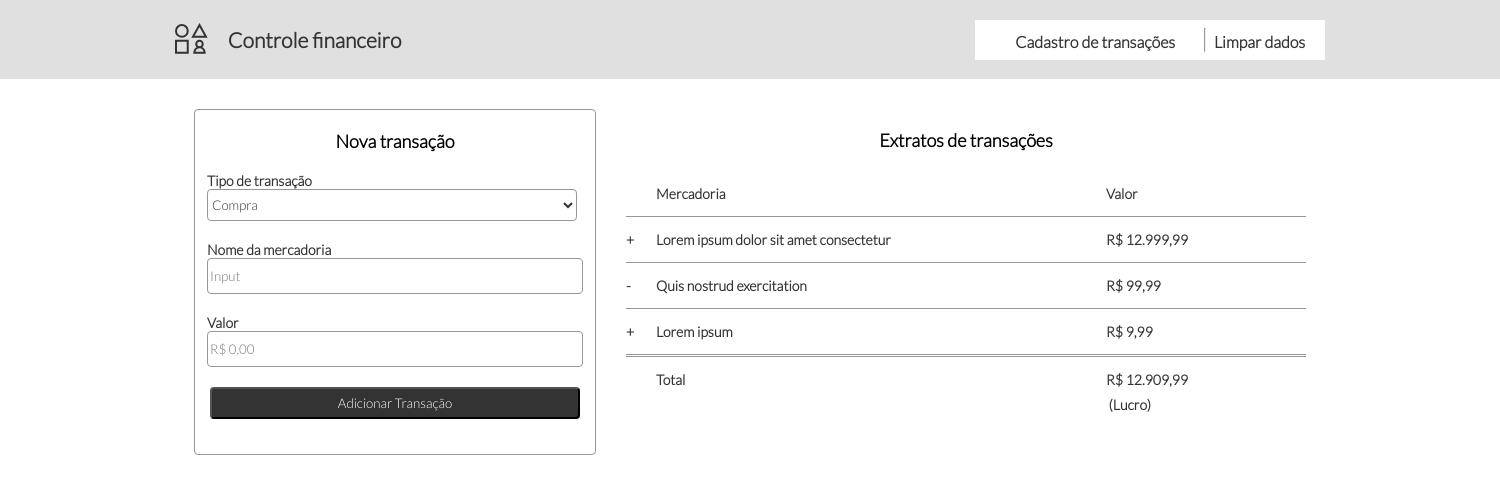
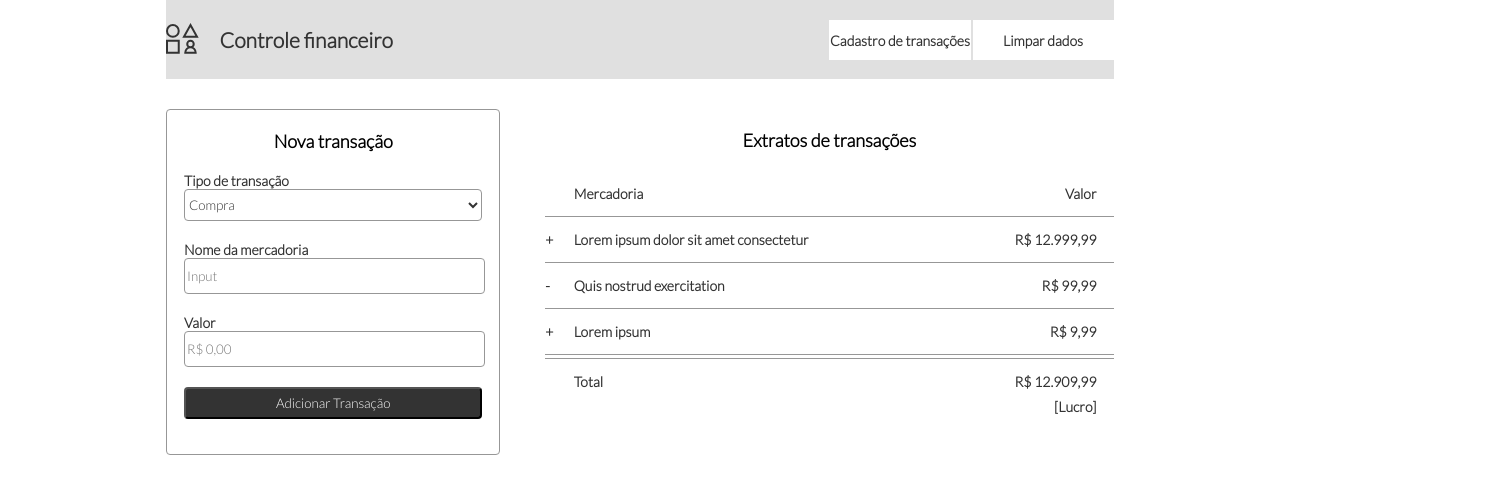
Before and after one commit to marciadeoliveira/controle_financeiro_newtab, a plain HTML site: page index.html in a window 1280 px wide. Shown: the whole page, 1500 px wide, since content can reach past the window. Drawn offline with Linux system fonts and the light colour scheme.

Commit message:
change in the layout desktop

```diff
--- a/index.html
+++ b/index.html
@@ -27,7 +27,7 @@
             <li>
               <a href="#">Cadastro de transações</a>
             </li>
-           <hr>
+            <li class="nav__space"></li>
             <li>
               <a href="#">Limpar dados</a></li>
           </ul>
@@ -43,24 +43,24 @@
       <form>
         <div><h1>Nova transação</h1></div>
         <div class="form__table">
-          <div>
+          <div class="table__select">
             <div>Tipo de transação</div>
             <select name="select">
               <option value="">Compra</option>
               <option value="">Venda</option>
             </select>
           </div>
-          <div>
+          <div class="table__input">
             <div>Nome da mercadoria</div>
-            <input class="input1" type="text" placeholder="Input">
+            <input type="text" placeholder="Input">
           </div>
-          <div>
+          <div class="table__input">
             <div>Valor</div>
-            <input class="input2" type="text" placeholder="R$ 0,00" >
+            <input type="text" placeholder="R$ 0,00" >
           </div>
         </div>
         <div class="button">
-          <button type="submit">Adicionar Transação</button>
+          <button>Adicionar Transação</button>
         </div>
       </form>
       <div class="extract">
@@ -69,30 +69,30 @@
           <div class="table__box1">
             <div></div>
             <div>Mercadoria</div>
-            <div>Valor</div>
+            <div class="box__value">Valor</div>
           </div>
           <div class="table__box2">
             <div>+</div>
             <div>Lorem ipsum dolor sit amet consectetur</div>
-            <div>R$ 12.999,99</div>
+            <div class="box__value">R$ 12.999,99</div>
           </div>
           <div class="table__box2">
             <div>-</div>
             <div>Quis nostrud exercitation</div>
-            <div>R$ 99,99</div>
+            <div class="box__value">R$ 99,99</div>
           </div>
           <div class="table__box2">
             <div>+</div>
             <div>Lorem ipsum</div>
-            <div>R$  9,99</div>
+            <div class="box__value">R$  9,99</div>
           </div>
           <div class="table__box3">
             <div></div>
             <div>Total</div>
-            <div class="box box2">R$ 12.909,99</div>
+            <div class="box__value">R$ 12.909,99</div>
           </div>
           <div class="table__box4">
-            (Lucro)
+            [Lucro]
           </div>
         </div>
       </div>
--- a/style/index.css
+++ b/style/index.css
@@ -11,19 +11,19 @@
 }
 
 /*Desktop*/
+
 .container{
   display: flex;
   flex-direction: column;
   align-items: center;
-  width: 1500px;
+  max-width: 1500px;
   height: 100vh;
 }
 header{
   background-color: var(--background-top);
-  width: 1500px;
+  width: 74%;
   height: 79px;
   display: flex;
-  justify-content: space-around;
   align-items: center;
   font-style: normal;
   font-weight: 600;
@@ -31,10 +31,9 @@ header{
   line-height: 24px;
 }
 .header__logo{
-  width: 1112px;
   display: flex;
   align-items: center;
-  width: 451px;
+  width: 70%;
 }
 .logo__image{
   margin-right: 20px;
@@ -43,57 +42,60 @@ header{
   font-size: 14px;
 }
 .header__nav{
+  width: 30%;
+  height: 40px;
   display: flex;
-  width: 350px;
-  height: 40px;
   background: var(--background-menu);
+  padding: 0;
 }
 .nav__collapse{
   display: none;
 }
 .nav{
+  width: 100%;
   display: flex;
-  width: 100%;
-  align-items: center;
-  justify-content: center;
 }
 ul{
+  width: 100%;
   display: flex;
-  width: 100%;
-  justify-content: space-between;
+  padding: 0;
+  align-items: center;
+  text-align: center;
 }
 li{
+  width: 100%;
   list-style: none;
-  margin-right: 20px;
 }
 a{
+  width: 100%;
   text-decoration: none;
   font-style: normal;
-  font-weight: 600;
-  font-size: 16px;
-  line-height: 19px;
+  font-size: 14px;
+}
+.nav__space{
+  width: 0%;
+  height:100%;
+  border: 1px solid var(--background-top);
 }
 section{
-  width: 1112px;
+  width: 74%;
   display: flex;
   justify-content: space-between;
   margin-top: 30px;
 }
 form{
-  width: 400px;
+  width: 35%;
   height: 344px;
   display: flex;
   align-items: center;
   flex-direction: column;
   border-radius: 4px;
   border: 1px solid #979797;
-  border-radius: 4px;
   font-style: normal;
   font-weight: 700;
   font-size: 14px;
 }
 h1{
-  font-weight: 700;
   font-size: 18px;
   line-height: 22px;
   text-align: center;
@@ -107,8 +109,18 @@ form p{
   line-height: 22px;
   color:var(--color-font);
 }
+.form__table{
+  width: 100%;
+  display: flex;
+  flex-direction: column;
+  justify-content: center;
+  align-items: center;
+}
+.table__select{
+  width: 90%;
+}
 select{
-  width: 370px;
+  width: 100%;
   height: 32px;
   margin-bottom: 20px;
   border-radius: 4px;
@@ -116,28 +128,34 @@ select{
   box-sizing: border-box;
   background: var(--background-menu);
 }
+.table__input{
+  width: 90%;
+}
 input{
-  width: 370px;
+  width: 99%;
   height: 32px;
   margin-bottom: 20px;
   border-radius: 4px;
   border: 1px solid #979797;
 }
+.button{
+  width: 100%;
+  text-align: center;
+}
 button{
-  box-sizing: border-box;
-  width: 370px;
+  width: 90%;
   height: 32px;
   background: var(--color-font);
   border-radius: 4px;
   color: var(--background-menu);
 }
 .extract{
-  width: 680px;
+  width: 60%;
   height: 281px;
 }
 .table {
   display: grid;
-  grid-template-columns: 680px;
+  grid-template-columns: 100%;
   font-style: normal;
   font-weight: 700;
   font-size: 14px;
@@ -145,34 +163,36 @@ button{
 }
 .table__box1{
   display: grid;
-  grid-template-columns: 30px 450px 150px;;
+  grid-template-columns: 5% 70% 22%;
   border-bottom: 1px solid #979797;
 }
 .table__box2{
   display: grid;
-  grid-template-columns: 30px 450px 150px;
+  grid-template-columns: 5% 70% 22%;
   border-bottom: 1px solid #979797;
 }
 .table__box3{
   display: grid;
-  grid-template-columns: 30px 450px 150px;;
+  grid-template-columns: 5% 70% 22%;
   border-top: 1px solid #979797;
-  margin-top: 1px;
+  margin-top: 3px;
 }
 .table__box4{
   display: grid;
-  grid-template-columns: 525px;
+  grid-template-columns: 97%;
   text-align: end;
   margin-top: -20px;
+}
+.box__value{
+  text-align: end;
 }
 
 /*tablet landscape*/
 @media screen and (max-width:1112px) {
   .container{
-    width: 1112px;
+    max-width: 1112px;
   }
   header{
-    width:1112px;
     justify-content: space-between;
     padding-right: 20px;
   }
```
